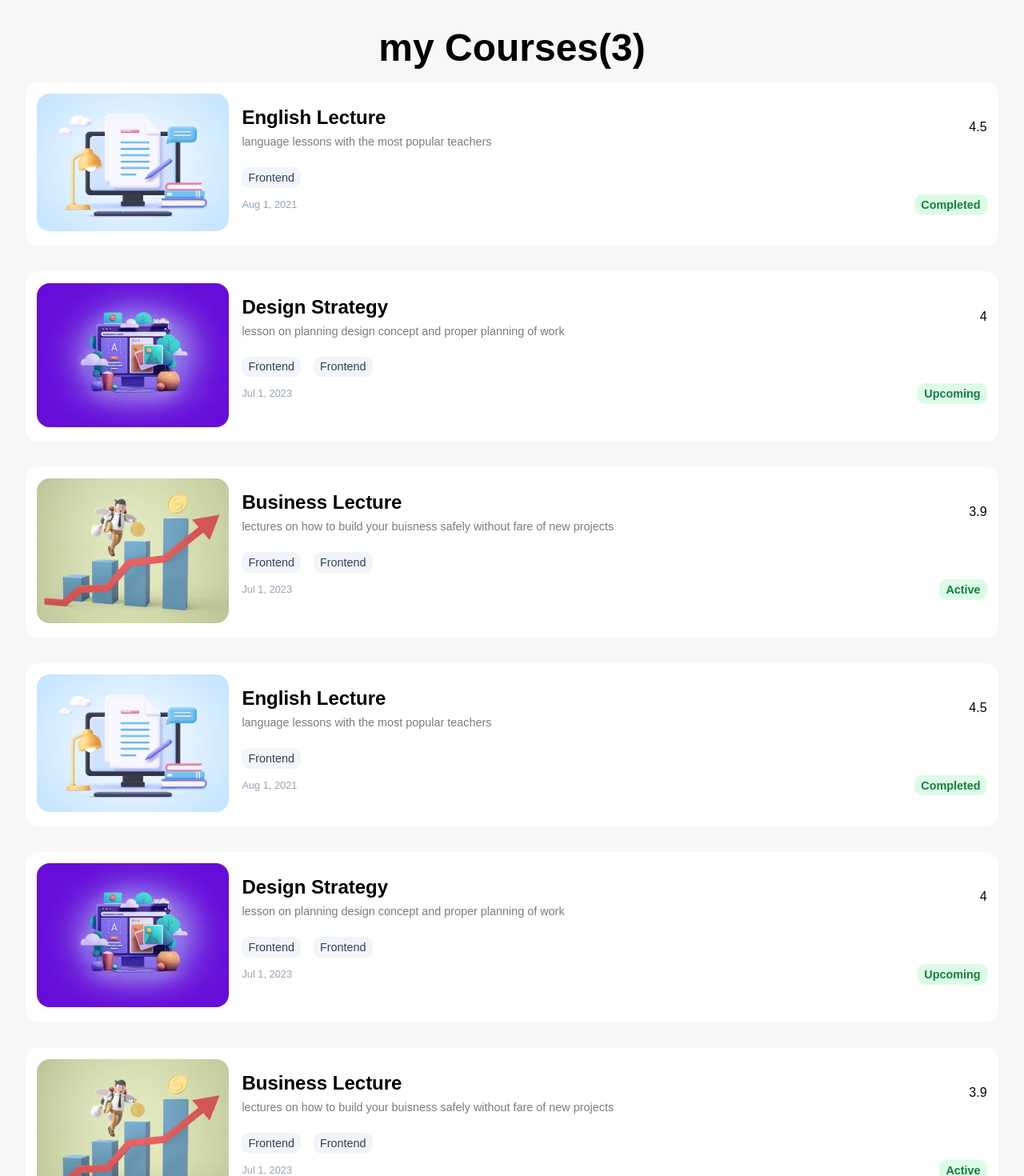
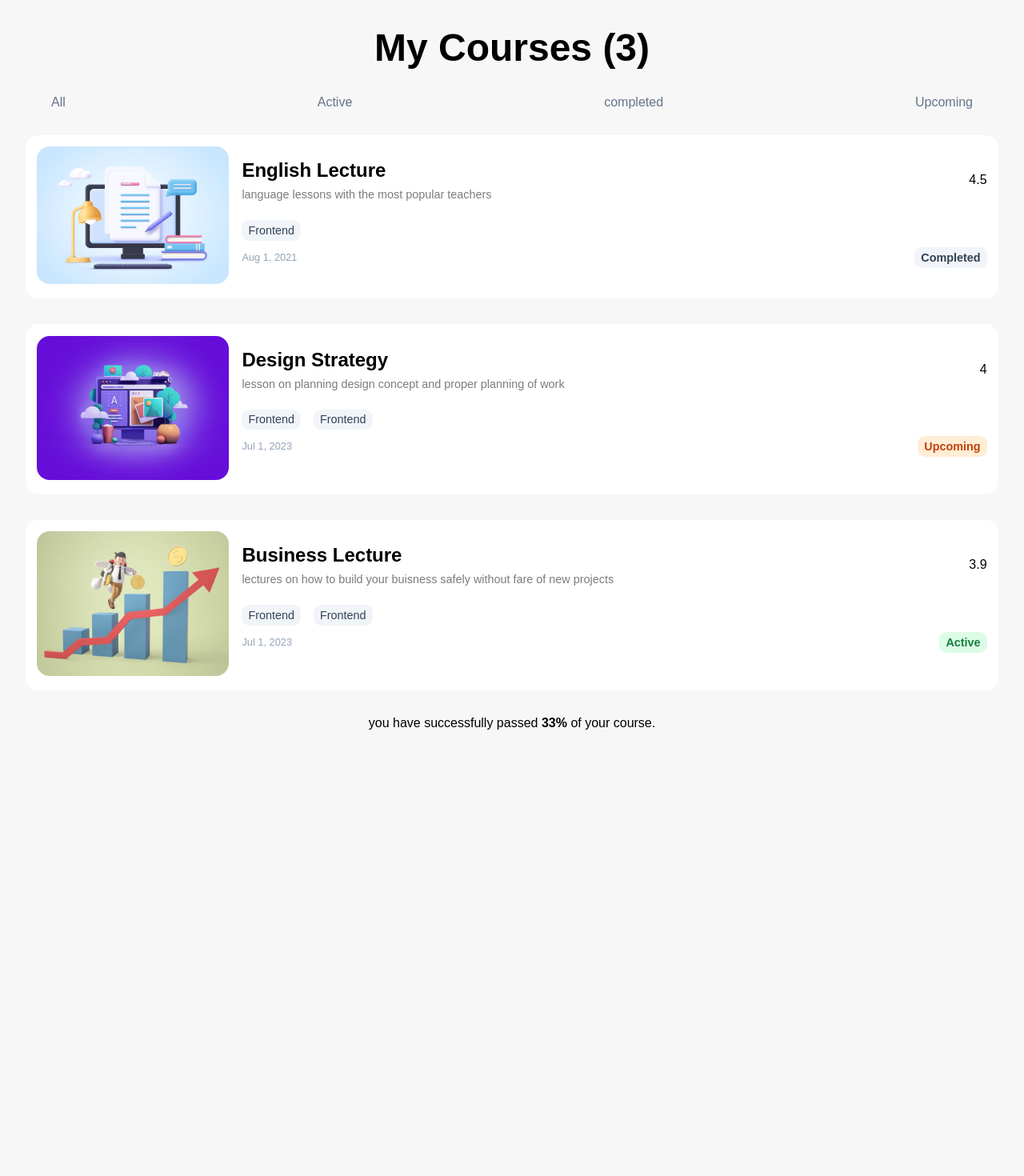
Before and after one commit to N-Baghernejad/course-list, a React (Vite) app: page / in a window 1280 px wide. Shown: the top 1470 px of the page at 80% size. After the commit the page ends 945 px from the top, so only its background shows below. Built offline with nearby package versions, Linux system fonts and the light colour scheme.

Commit message:
end of proj1

```diff
--- a/src/App.jsx
+++ b/src/App.jsx
@@ -1,15 +1,16 @@
 import "./App.css";
 import CourseList from "./components/CourseList";
-
+import Footer from "./components/Footer.jsx";
+import Header from "./components/Header.jsx";
 
 
 
 function App() {
   return(
     <div>
-      <h1>my Courses(3)</h1>
+      <Header/>
       <CourseList/>
-      <CourseList/>
+      <Footer/>
     </div>
   );
 }
--- a/src/components/CourseCard.jsx
+++ b/src/components/CourseCard.jsx
@@ -31,12 +31,17 @@ function CourseCardBody({title,description,rate}) {
 
 
 function CourseCardFooter({course}) {
+  const startedAt=new Date(course.start).toLocaleDateString("en-US",
+    {month:"short",
+    year:"numeric",
+    day:"numeric",
+    });
   return (
     <div className="course-item__footer">
       <div className="tags">
         {
-          course.tags.map((t)=> (
-          <span key={t} className="badge badge--secondary">
+          course.tags.map((index)=> (
+          <span key={index} className="badge badge--secondary">
             Frontend
             </span>
             ))
@@ -45,13 +50,18 @@ function CourseCardFooter({course}) {
       </div>
       <div className="caption">
         <div className="date">
-          {new Date(course.start).toLocaleDateString("en-US",
-            {month:"short",
-            year:"numeric",
-            day:"numeric",
-            })}
+          {startedAt}
         </div>
-        <p className="badge badge--primary">{course.status}</p>
+        <span className={`badge ${
+          course.status=="Active"
+          ?"badge--primary"
+          :course.status=="Upcoming"
+          ?"badge--danger"
+          :"badge--secondary"
+
+        }`}>
+          {course.status}
+        </span>
       </div>
     </div>
   )
--- /dev/null
+++ b/src/components/Footer.jsx
@@ -0,0 +1,10 @@
+
+function Footer() {
+  return (
+    <div className="footer">
+      you have successfully passed <strong>33%</strong> of your course.
+    </div>
+  )
+}
+
+export default Footer;
--- /dev/null
+++ b/src/components/Header.jsx
@@ -0,0 +1,14 @@
+const courseStatus=["All","Active","completed","Upcoming"];
+
+function Header() {
+  return (
+    <div>
+      <h1>My Courses (3)</h1>
+      <div className="course-status">
+        {courseStatus.map((s)=> <div key={s}>{s}</div>)}
+      </div>
+    </div>
+  )
+}
+
+export default Header;
```
Lines whose indentation alone changed are shown as unchanged.
